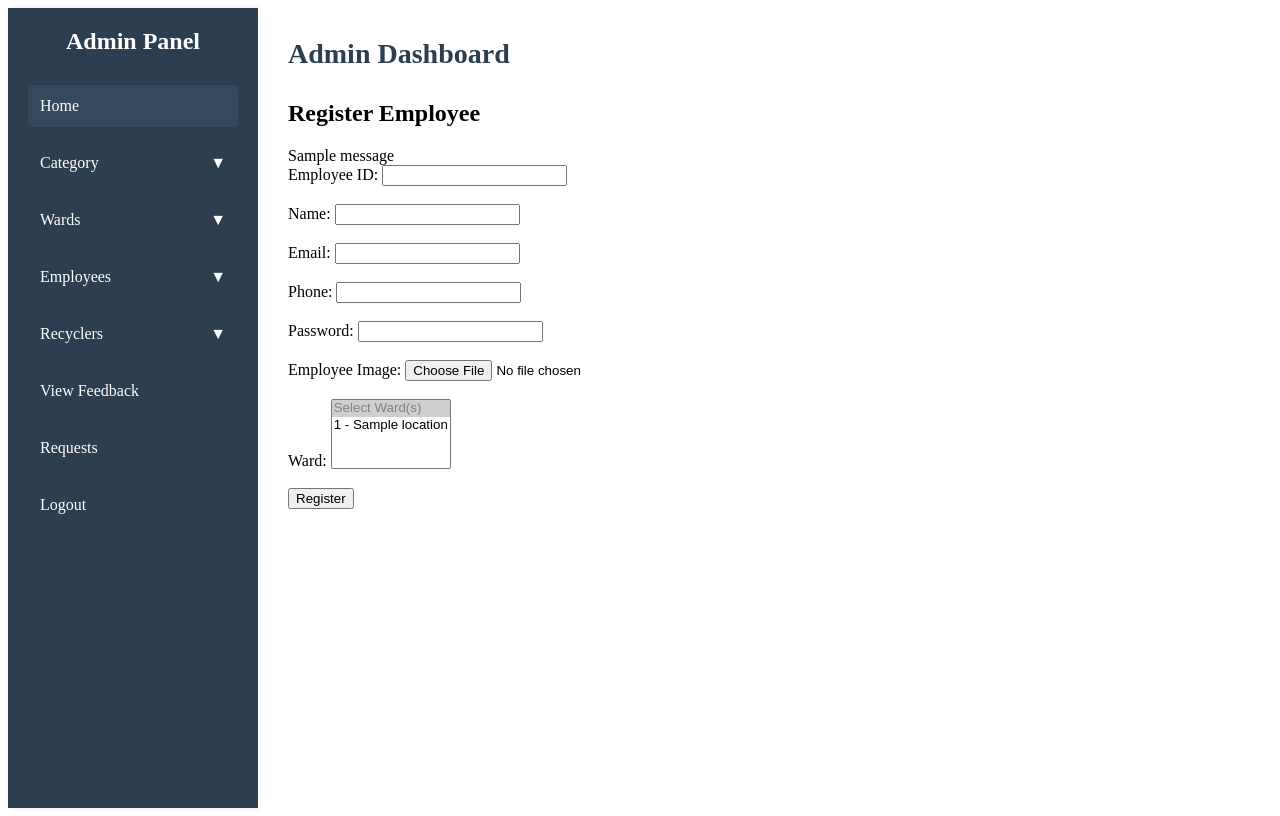
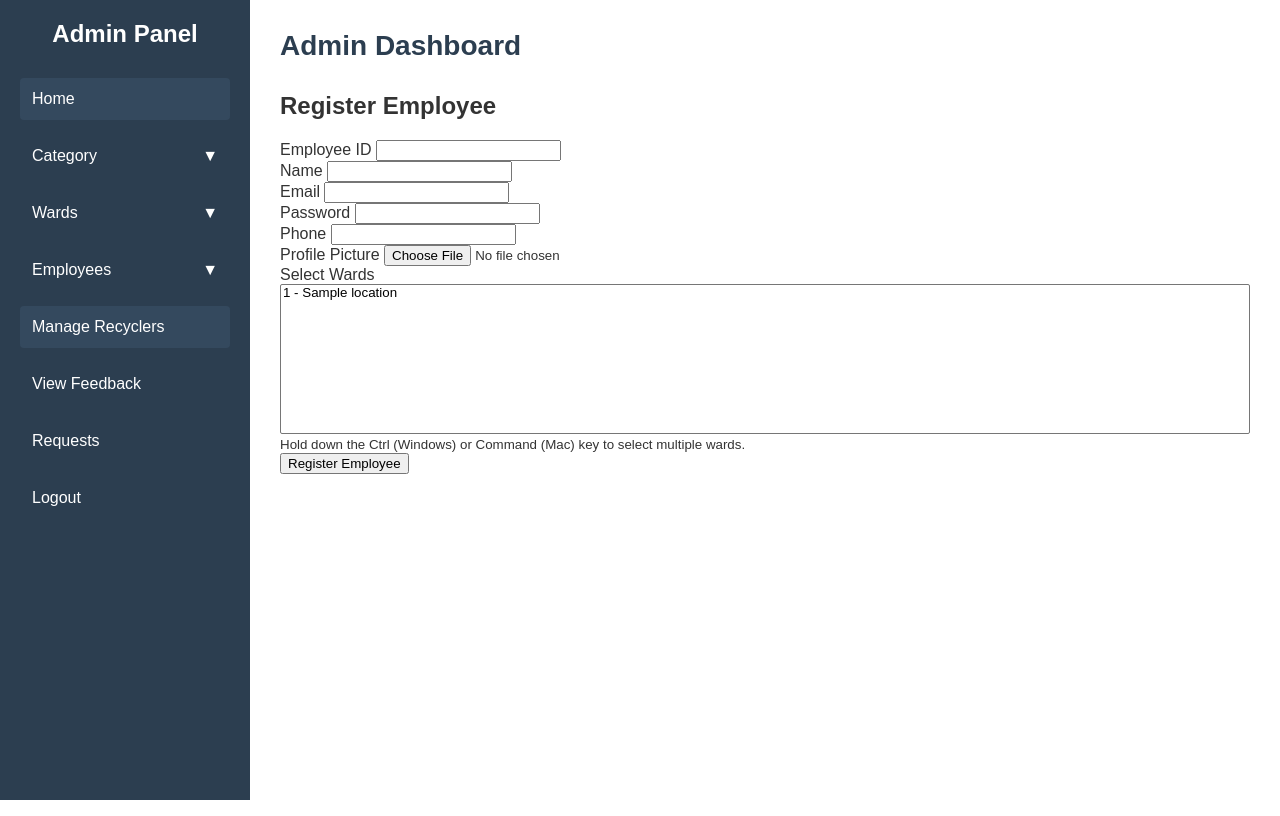
Before and after one commit to anittabaiju2004/suchithwam, a Django app: template adminapp/templates/register_employee.html in a window 1280 px wide. Run offline with Django 5.2, Linux system fonts and the light colour scheme; the template is opened without the code that fills it: most values are stand-ins (such as "Sample title", 1, 10 or a date in 2020); one stand-in notice (Sample message) is shown.

Commit message:
suchithwam final commit

```diff
--- a/adminapp/models.py
+++ b/adminapp/models.py
@@ -53,11 +53,15 @@ class Recycler(models.Model):
 
     def __str__(self):
         return f"{self.recycler_id} - {self.name}"
-
 from django.db import models
 
 class WasteThreshold(models.Model):
     limit = models.FloatField(default=50)  # Default 50 kg
+    quotation = models.DecimalField(max_digits=10, decimal_places=2, null=True, blank=True)
+    status = models.CharField(max_length=20, choices=[
+        ('pending', 'Pending'),
+        ('collected', 'Collected')
+    ], default='pending')
     updated_at = models.DateTimeField(auto_now=True)
 
     def __str__(self):
--- a/adminapp/templates/admin_index.html
+++ b/adminapp/templates/admin_index.html
@@ -9,7 +9,7 @@
     <link rel="stylesheet" href="{% static 'css/styles.css' %}">
     <script src="https://cdn.jsdelivr.net/npm/chart.js"></script>
     <style>
-    <style>
+
         /* General Styles */
         body {
             margin: 0;
@@ -246,14 +246,9 @@
                         <li><a href="{% url 'list_employees' %}">List Employees</a></li>
                     </ul>
                 </li>
+                <li><a href="{% url 'manage_recyclers' %}" class="active">Manage Recyclers</a></li>
 
-                <li class="dropdown">
-                    <a href="#">Recyclers <span class="arrow">&#9660;</span></a>
-                    <ul class="dropdown-menu">
-                        <li><a href="{% url 'register_recycler' %}">Register Recycler</a></li>
-                        <li><a href="{% url 'manage_recyclers' %}">Manage Recyclers</a></li>
-                    </ul>
-                </li>
+
 
                 <li><a href="{% url 'admin_feedback_list' %}">View Feedback</a></li>
                 <li><a href="{% url 'ward_requests' %}">Requests</a></li>
@@ -281,6 +276,8 @@
             </div>
             {% endif %}
 
+
+
             <h3>Set Waste Threshold</h3>
             <form method="post">
                 {% csrf_token %}
@@ -289,13 +286,16 @@
                 <button type="submit">Update</button>
             </form>
 
+            <!-- Recycler Quotation and Status Section -->
+            <h3>Recycler Quotation Details</h3>
+            <p><strong>Quotation Amount:</strong> ₹{{ quotation|default:"N/A" }}</p>
+            <p><strong>Status:</strong> {{ status|default:"Pending" }}</p>
+
             {% endblock %}
         </div>
     </div>
 
-    <!-- Chart.js Scripts -->
     <script>
-        // Add event listener to handle dropdown toggle
         document.addEventListener('DOMContentLoaded', function () {
             const dropdowns = document.querySelectorAll('.dropdown');
 
@@ -304,23 +304,34 @@
                     this.classList.toggle('active');
                 });
             });
-        });
-        var ctx = document.getElementById('wasteChart').getContext('2d');
-        var wasteChart = new Chart(ctx, {
+
+            // Ensure Django template variables are safely converted to JavaScript values
+            var pending = Number("{{ status_counts.Pending|default:0 }}");
+            var completed = Number("{{ status_counts.Completed|default:0 }}");
+            var rejected = Number("{{ status_counts.Rejected|default:0 }}");
+
+            // Sample waste data (Replace this with actual data from API)
+            const wasteData = [pending, completed, rejected];
+
+            if (wasteData.every(value => value === 0)) {
+                // No waste data: Hide canvas and show message
+                document.getElementById("wasteChart").style.display = "none";
+                document.getElementById("noWasteMessage").style.display = "block";
+            } else {
+                // Waste data exists: Render chart
+                const ctx = document.getElementById("wasteChart").getContext("2d");
+                new Chart(ctx, {
                     type: 'pie',
                     data: {
                         labels: ['Pending', 'Completed', 'Rejected'],
                         datasets: [{
-                    data: [
-                        {{ status_counts.Pending }},
-                {{ status_counts.Completed }},
-                        {{ status_counts.Rejected }}
-                    ],
+                            data: wasteData,
                             backgroundColor: ['blue', 'green', 'red']
                         }]
                     }
                 });
-
+            }
+        });
     </script>
 </body>
 
--- a/adminapp/templates/register_employee.html
+++ b/adminapp/templates/register_employee.html
@@ -1,66 +1,53 @@
 {% extends 'admin_index.html' %}
 
 {% block content %}
-<div class="container mt-5 d-flex justify-content-center">
-    <div class="card p-4 shadow-lg" style="width: 50rem;">
-        <h2 class="mb-4 text-center">Register Employee</h2>
+<div class="container mt-4">
+    <h2>Register Employee</h2>
+    <form method="post" enctype="multipart/form-data">
+        {% csrf_token %}
 
-        {% if messages %}
-        {% for message in messages %}
-        <div class="alert alert-{{ message.tags }} text-center">
-            {{ message }}
+        <div class="mb-3">
+            <label class="form-label">Employee ID</label>
+            <input type="text" class="form-control" name="employee_id" required>
         </div>
-        {% endfor %}
-        {% endif %}
 
-        <form method="post" enctype="multipart/form-data" class="needs-validation">
-            {% csrf_token %}
+        <div class="mb-3">
+            <label class="form-label">Name</label>
+            <input type="text" class="form-control" name="name" required>
+        </div>
 
-            <div class="mb-3 d-flex align-items-center">
-                <label for="employee_id" class="fw-bold me-3" style="width: 150px;">Employee ID:</label>
-                <input type="text" name="employee_id" class="form-control" id="employee_id" required>
-            </div><br>
+        <div class="mb-3">
+            <label class="form-label">Email</label>
+            <input type="email" class="form-control" name="email" required>
+        </div>
 
-            <div class="mb-3 d-flex align-items-center">
-                <label for="name" class="fw-bold me-3" style="width: 150px;">Name:</label>
-                <input type="text" name="name" class="form-control" id="name" required>
-            </div><br>
+        <div class="mb-3">
+            <label class="form-label">Password</label>
+            <input type="password" class="form-control" name="password" required>
+        </div>
 
-            <div class="mb-3 d-flex align-items-center">
-                <label for="email" class="fw-bold me-3" style="width: 150px;">Email:</label>
-                <input type="email" name="email" class="form-control" id="email" required>
-            </div><br>
+        <div class="mb-3">
+            <label class="form-label">Phone</label>
+            <input type="text" class="form-control" name="phone" required>
+        </div>
 
-            <div class="mb-3 d-flex align-items-center">
-                <label for="phone" class="fw-bold me-3" style="width: 150px;">Phone:</label>
-                <input type="text" name="phone" class="form-control" id="phone" required>
-            </div><br>
+        <div class="mb-3">
+            <label class="form-label">Profile Picture</label>
+            <input type="file" class="form-control" name="image">
+        </div>
 
-            <div class="mb-3 d-flex align-items-center">
-                <label for="password" class="fw-bold me-3" style="width: 150px;">Password:</label>
-                <input type="password" name="password" class="form-control" id="password" required>
-            </div><br>
-            <div class="mb-3 d-flex align-items-center">
-                <label for="image" class="fw-bold me-3" style="width: 150px;">Employee Image:</label>
-                <input type="file" name="image" class="form-control" id="image" required>
-            </div><br>
+        <!-- Multi-select dropdown for selecting Wards -->
+        <div class="mb-3">
+            <label class="form-label">Select Wards</label>
+            <select class="form-select" name="ward" multiple required style="height: 150px; width: 100%;">
+                {% for ward in wards %}
+                    <option value="{{ ward.id }}">{{ ward.ward_number }} - {{ ward.location }}</option>
+                {% endfor %}
+            </select>
+            <small class="form-text text-muted">Hold down the Ctrl (Windows) or Command (Mac) key to select multiple wards.</small>
+        </div>
 
-
-            <div class="mb-3 d-flex align-items-center">
-                <label for="ward" class="fw-bold me-3" style="width: 150px;">Ward:</label>
-                <select name="ward" class="form-select" id="ward" multiple required>
-                    <option value="" disabled selected>Select Ward(s)</option>
-                    {% for ward in wards %}
-                    <option value="{{ ward.id }}">{{ ward.ward_number }} - {{ ward.location }}</option>
-                    {% endfor %}
-                </select>
-            </div><br>
-
-
-            <div class="text-center">
-                <button type="submit" class="btn btn-primary px-5">Register</button>
-            </div>
-        </form>
-    </div>
+        <button type="submit" class="btn btn-primary">Register Employee</button>
+    </form>
 </div>
 {% endblock %}
--- a/adminapp/urls.py
+++ b/adminapp/urls.py
@@ -20,10 +20,10 @@ urlpatterns = [
     path("employees/edit/<int:employee_id>/", edit_employee, name="edit_employee"),
     path("employees/delete/<int:employee_id>/", delete_employee, name="delete_employee"),
     path('admin/feedbacks/', admin_feedback_list, name='admin_feedback_list'),
-    path("register_recycler/", register_recycler, name="register_recycler"),
+    # path("register_recycler/", register_recycler, name="register_recycler"),
     path("manage_recyclers/", manage_recyclers, name="manage_recyclers"),
     path("edit_recycler/<int:recycler_id>/", edit_recycler, name="edit_recycler"),
     path("delete_recycler/<int:recycler_id>/", delete_recycler, name="delete_recycler"),
 
-     path("register_recycler/", register_recycler, name="register_recycler"),
+    #  path("register_recycler/", register_recycler, name="register_recycler"),
 ]
--- a/recyclerapp/urls.py
+++ b/recyclerapp/urls.py
@@ -3,8 +3,8 @@ from rest_framework.routers import DefaultRouter
 from rest_framework import permissions
 from drf_yasg.views import get_schema_view
 from drf_yasg import openapi
-from .views import RecyclerLoginView  # Import RecyclerLoginView
-
+from .views import RecyclerLoginView# Import RecyclerLoginView,
+from .views import WasteThresholdView ,RecyclerQuotationView
 # Swagger Schema Configuration
 schema_view = get_schema_view(
     openapi.Info(
@@ -45,4 +45,6 @@ urlpatterns = [
     # API Router
     path('', include(router.urls)),
     path('recycler_login/', RecyclerLoginView.as_view(), name='recycler_login'),
+     path('waste-threshold/', WasteThresholdView.as_view(), name='waste_threshold'),
+     path('recycler/quotation/', RecyclerQuotationView.as_view(), name='recycler-quotation'),
 ]
```
Also changed, not shown: adminapp/templates/manage_recyclers.html (+52 -3 lines), adminapp/templates/register_recycler.html (deleted, +0 -43 lines), adminapp/views.py (+64 -37 lines), employeeapp/views.py (+9 -7 lines), recyclerapp/serializers.py (+26 -0 lines), recyclerapp/views.py (+56 -0 lines), userapp/models.py (+23 -3 lines), userapp/serializers.py (+17 -0 lines), adminapp/migrations/0003_wastethreshold_quotation_wastethreshold_status.py (added), adminapp/migrations/0004_alter_wastethreshold_status.py (added), employeeapp/urls.py (line endings or trailing spaces), media/profile_pictures/IMG-20250324-WA0003.jpg (added), media/recycler_profiles/profile.png (added), userapp/migrations/0003_alter_payment_card_number_alter_payment_cvv.py (added). Lines whose indentation alone changed are shown as unchanged.
